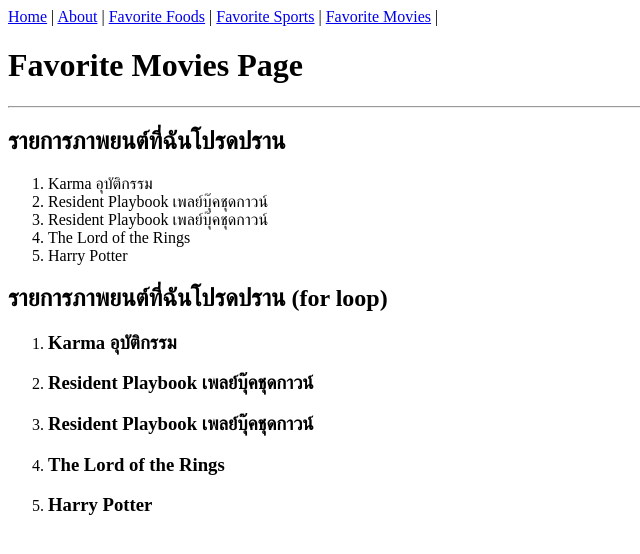
After one commit to std67122420214-cell/Flask-template-nontagorn, a Flask app: page /favorite/movies in a window 1280 px wide. The commit adds this page. Shown: the top 554 px of the page, without its empty margins (0-640 px from the left). Run offline with Flask 3, Linux system fonts and the light colour scheme.

Commit message:
เพื่มงาน

```diff
--- a/server.py
+++ b/server.py
@@ -35,3 +35,11 @@
   return render_template('favorits_sports.html',
                           title=title,
                           sports=sports)
+
+@app.route('/favorite/movies')
+def favorite_movies():
+    title = 'Favorite Movies Page'
+    movies = ['Karma อุบัติกรรม','Resident Playbook เพลย์บุ๊คชุดกาวน์','Resident Playbook เพลย์บุ๊คชุดกาวน์','The Lord of the Rings','Harry Potter']
+    return render_template('favorite_movies.html',
+                          title=title,
+                          movies=movies)
--- /dev/null
+++ b/templates/favorite_movies.html
@@ -0,0 +1,23 @@
+{% extends 'layout.html' %}
+
+(% block title %)
+    { title }
+
+{% block content %}
+        <h1>{{title}}</h1>
+    <hr>
+    <h2>รายการภาพยนต์ที่ฉันโปรดปราน</h2>
+    <ol>
+        <li>{{ movies[0] }}</li>
+        <li>{{ movies[1] }}</li>
+        <li>{{ movies[2] }}</li>
+        <li>{{ movies[3] }}</li>
+        <li>{{ movies[4] }}</li>
+    </ol>
+    <h2>รายการภาพยนต์ที่ฉันโปรดปราน (for loop)</h2>
+    <ol>
+        {% for movie in movies %}
+        <li><h3>{{ movie }}</h3></li>
+        {% endfor %}
+    </ol>
+{% endblock %}
--- a/templates/layout.html
+++ b/templates/layout.html
@@ -15,6 +15,7 @@
   <a href="{{ url_for('about') }}">About</a> |
   <a href="{{ url_for('favorits_foods') }}">Favorite Foods</a> |
   <a href="{{ url_for('favorits_sports') }}">Favorite Sports</a> |
+  <a href="{{ url_for('favorite_movies') }}">Favorite Movies</a> |
 
   {% block content %}{% endblock %}
 </body>
```
